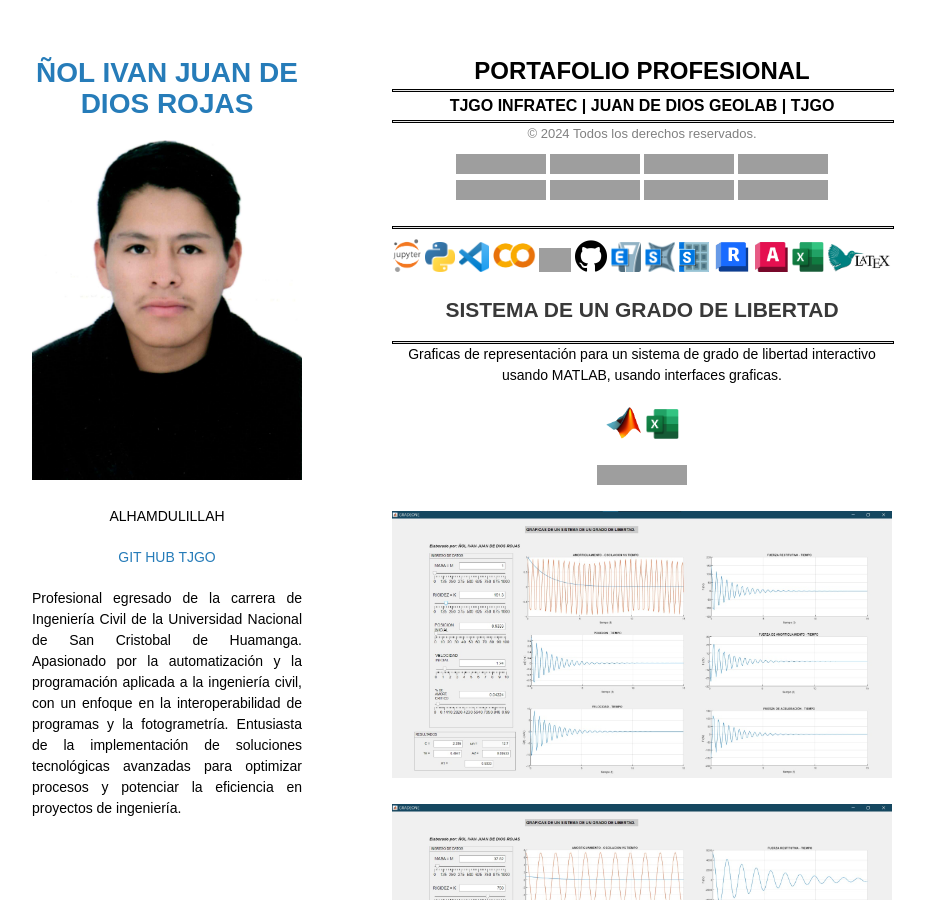
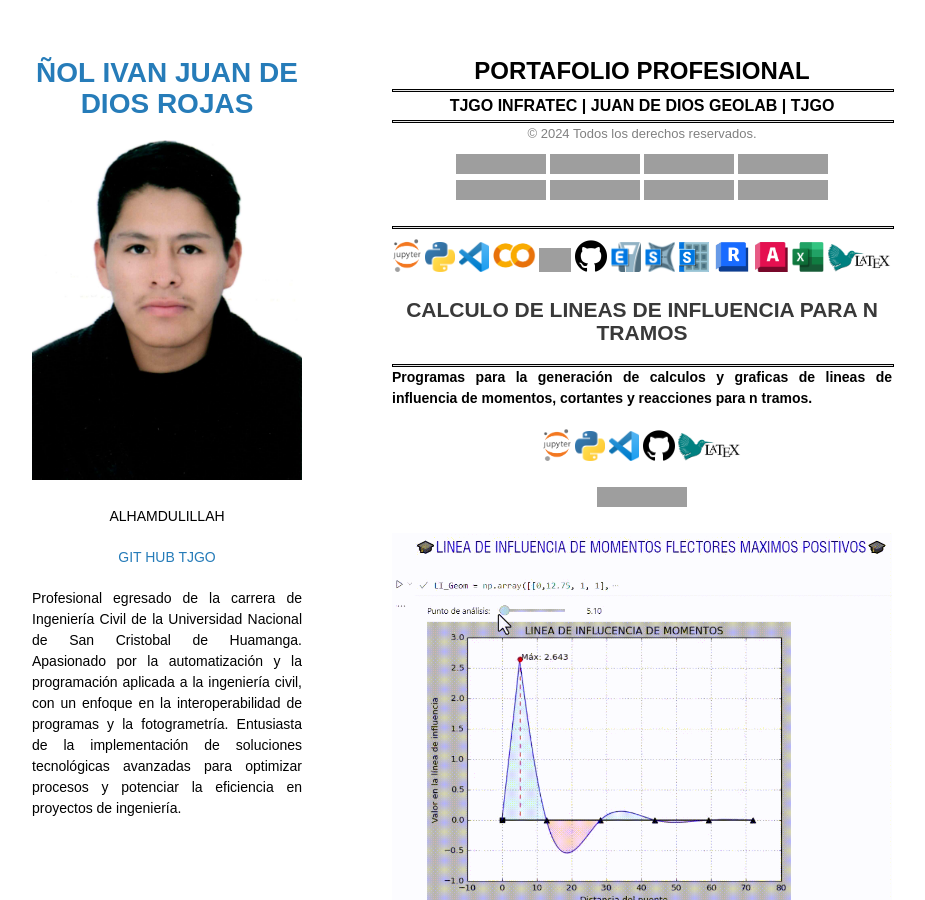
Before and after one commit to TJGO-JDD/TJGO-JDD.github.io, a Jekyll site: the page built from index.md, in a window 1280 px wide and 900 px high. Shown: the whole window, without its empty margins (178-1103 px from the left). Built offline with Jekyll 4.4.1, drawn with Linux system fonts in a browser that asks for light colours; our own code applies the rules of GitHub Pages for plain Markdown files; grey boxes are pictures that could not be loaded.

Commit message:
Update index.md

```diff
--- a/index.md
+++ b/index.md
@@ -59,6 +59,36 @@
 
 
 
+
+
+
+
+
+
+
+
+
+
+
+## CALCULO DE LINEAS DE INFLUENCIA PARA N TRAMOS
+---
+
+<p align="justify"><b>
+Programas para la generación de calculos y graficas de lineas de influencia de momentos, cortantes y reacciones para n tramos.
+</b></p>
+
+<p align="center">
+<img src="assets\img\jupyter logo.png" width="5.6%" height="10%">
+<img src="assets\img\python logo.png" width="6%" height="10%">
+<img src="assets\img\vs code logo.png" width="6%" height="10%">
+<img src="assets\img\github logo.png" width="6.35%" height="10%">
+<img src="assets\img\latex logo.png" width="12.5%" height="10%">
+</p>
+[![GitHub](https://img.shields.io/badge/GitHub--black?logo=GitHub&logoColor=white)](https://github.com/TJGO-JDD/LineasDeInfluenciPython)
+
+<p align="center">
+<img src="assets\img\PG1.gif" width="100%" height="100%">
+</p>
 
 
 
```
